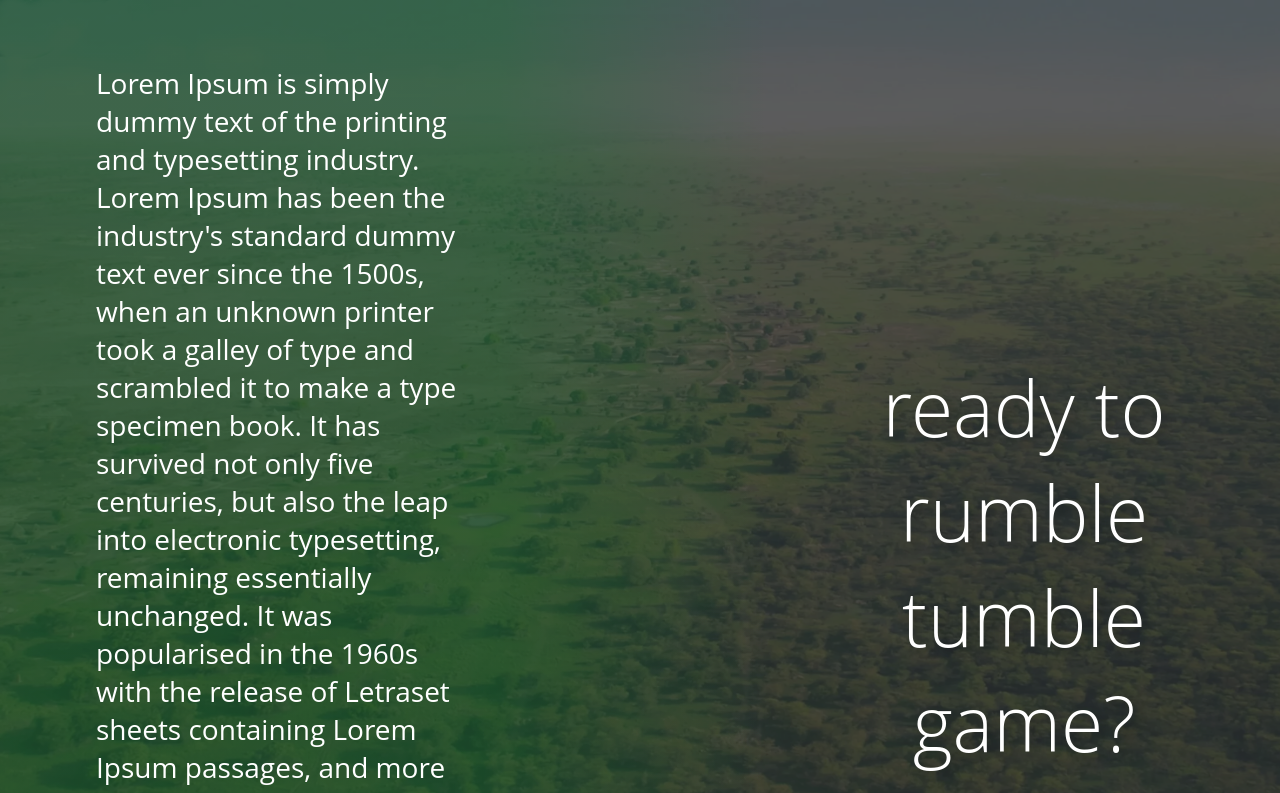
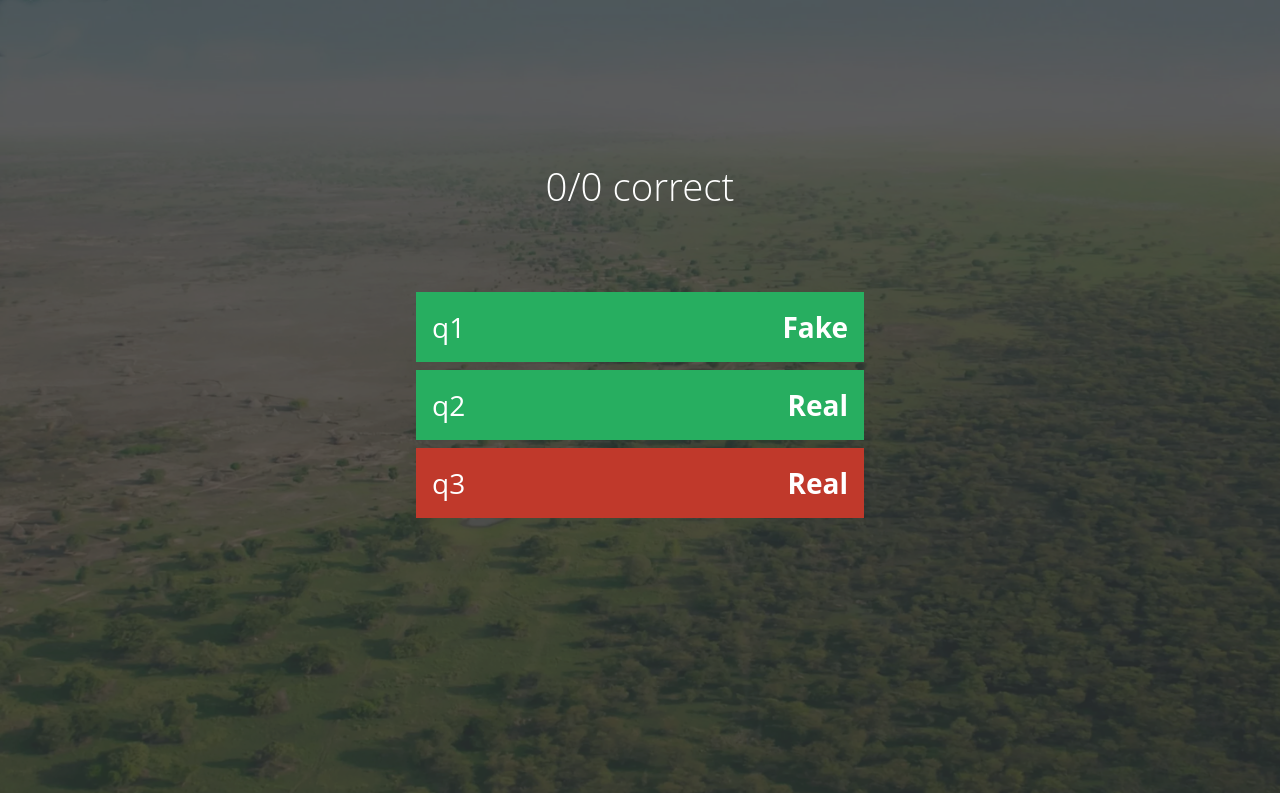
Before and after one commit to Phanty133/cas, a website with bundled scripts: page public/index.html in a window 1280 px wide. Shown: the top 793 px of the page. Built offline with nearby package versions, Linux system fonts and the light colour scheme; a web font is replaced by a local one.

Commit message:
end screen

```diff
--- a/public/index.html
+++ b/public/index.html
@@ -23,11 +23,9 @@
 			<span class="title">ready to rumble tumble game?</span>
 		</div>
 	</div>
-	<div id="game" class="game" hidden>
-		<div class="gameheader">
+	<div id="game" class="game">
+		<div class="gamecontent">
 			<span class="questionCounter"><span id="curQuestion">0</span>/<span id="totalQuestions">0</span></span>
-		</div>
-		<div class="gamecontent">
 			<span id="gameHeadline">this statement is false</span>
 
 			<div class="gameBtnContainer">
@@ -37,6 +35,25 @@
 		</div>
 	</div>
 
+	<div id="end" class="end">
+		<span class="correctQuestions"><span id="correctQuestionNr">0</span>/<span>0</span> correct</span>
+
+		<div id="questionDropdownContainer">
+			<!-- <div class="questionDropdown" data-correct>
+				<span class="dropdownHeadline">headline1</span>
+				<span class="dropdownHeadlineAnswer">Fake</span>
+
+				<div class="dropdownContent">
+					<span>
+						Lorem Ipsum is simply dummy text of the printing and typesetting industry. Lorem Ipsum has been the industry's standard dummy text ever since the 1500s, when an unknown printer took a galley of type and scrambled it to make a type specimen book.
+					</span><br><br>
+
+					<span class="questionDropdownCorrectPercentage"><b>69%</b> answered correctly</span>
+				</div>
+			</div> -->
+		</div>
+	</div>
+
 	<script src="build/index.js"></script>
 </body>
 </html>
--- a/public/style.css
+++ b/public/style.css
@@ -1,9 +1,10 @@
 body {
 	margin: 0;
+	overflow-x: hidden;
 }
 
 #bgimg {
-	position: absolute;
+	position: fixed;
 	z-index: -1;
 	width: 100vw;
 	height: 100vh;
@@ -72,32 +73,15 @@ body {
 	text-align: center;
 }
 
-/* .frontpage {
+.frontpage {
 	display: none;
 }
 
-*/
 .game {
 	display: none;
 	width: 100vw;
 	height: 100vh;
 	overflow: hidden;
-}
-
-.gameheader {
-	background-color: white;
-	display: grid;
-	align-items: center;
-	padding: 0.5rem 2rem;
-	font-family: "Open Sans";
-	font-size: 2rem;
-	text-align: right;
-}
-
-.questionCounter {
-	display: inline-block;
-	width: 100%;
-	justify-self: flex-end;
 }
 
 .gamecontent {
@@ -108,10 +92,18 @@ body {
 	flex-flow: column;
 }
 
+.questionCounter {
+	color: white;
+	font-family: "Open Sans Light";
+	font-size: 2vw;
+}
+
 #gameHeadline {
 	color: white;
 	font-family: "Open Sans Light";
 	font-size: 3vw;
+	max-width: 75vw;
+	text-align: center;
 }
 
 .gameBtnContainer {
@@ -142,3 +134,67 @@ body {
 #btnTrue {
 	background-color: #27ae60;
 }
+
+.end {
+	display: flex;
+	flex-flow: column;
+	justify-content: center;
+	align-items: center;
+}
+
+.correctQuestions {
+	font-family: "Open Sans Light";
+	font-size: 3vw;
+	color: white;
+	margin-top: 20vh;
+	margin-bottom: 10vh;
+}
+
+#questionDropdownContainer {
+	display: grid;
+	width: 35vw;
+	row-gap: 1vh;
+	margin-bottom: 5vh;
+}
+
+.questionDropdown {
+	background-color: white;
+	font-family: "Open Sans";
+	padding: 1rem;
+	cursor: pointer;
+	transition: filter 0.3s;
+	color: white;
+}
+
+.questionDropdown:hover {
+	filter: brightness(85%);
+}
+
+.questionDropdown[data-correct] {
+	background-color: #27ae60;
+}
+
+.questionDropdown[data-wrong] {
+	background-color: #c0392b;
+}
+
+.dropdownHeadline, .dropdownHeadlineAnswer {
+	font-size: 1.75rem;
+}
+
+.dropdownHeadlineAnswer {
+	float: right;
+	font-weight: bold;
+}
+
+.dropdownContent {
+	font-size: 1.25rem;
+	overflow: hidden;
+	height: 0;
+}
+
+.questionDropdown[data-active] .dropdownContent {
+	height: auto;
+	margin-top: 1em;
+	margin-bottom: 0.25em;
+}
--- a/ts/index.ts
+++ b/ts/index.ts
@@ -24,6 +24,10 @@ function init() {
 		headlines = resp; // load headlines
 		document.getElementById("totalQuestions")!.innerText = headlines.length.toString();
 	});
+
+	addQuestionDropdown("q1", false, true, "hello1");
+	addQuestionDropdown("q2", true, true, "hello2");
+	addQuestionDropdown("q3", true, false, "hello3");
 }
 
 function start() {
@@ -59,6 +63,30 @@ function getMistakes() {
 	return mistakeHTML;
 }
 
+function addQuestionDropdown(q: string, isTrue: boolean, wasCorrect: boolean, explanation: string) {
+	const container = document.getElementById("questionDropdownContainer") as HTMLDivElement;
+
+	const correctPercentage = 69;
+
+	const dropdownEl = document.createElement("div");
+	dropdownEl.className = "questionDropdown";
+	dropdownEl.setAttribute(wasCorrect ? "data-correct" : "data-wrong","");
+
+	dropdownEl.innerHTML = `
+	<span class="dropdownHeadline">${q}</span>
+	<span class="dropdownHeadlineAnswer">${isTrue ? "Real" : "Fake"}</span>
+
+	<div class="dropdownContent">
+		<span>${explanation}</span>
+		<br><br>
+		<span class="questionDropdownCorrectPercentage"><b>${correctPercentage}%</b> answered correctly</span>
+	</div>`;
+
+	dropdownEl.addEventListener("click", () => { dropdownEl.toggleAttribute("data-active"); });
+
+	container.appendChild(dropdownEl);
+}
+
 if (document.readyState === "complete" || document.readyState === "interactive") {
 	init();
 } else {
```
